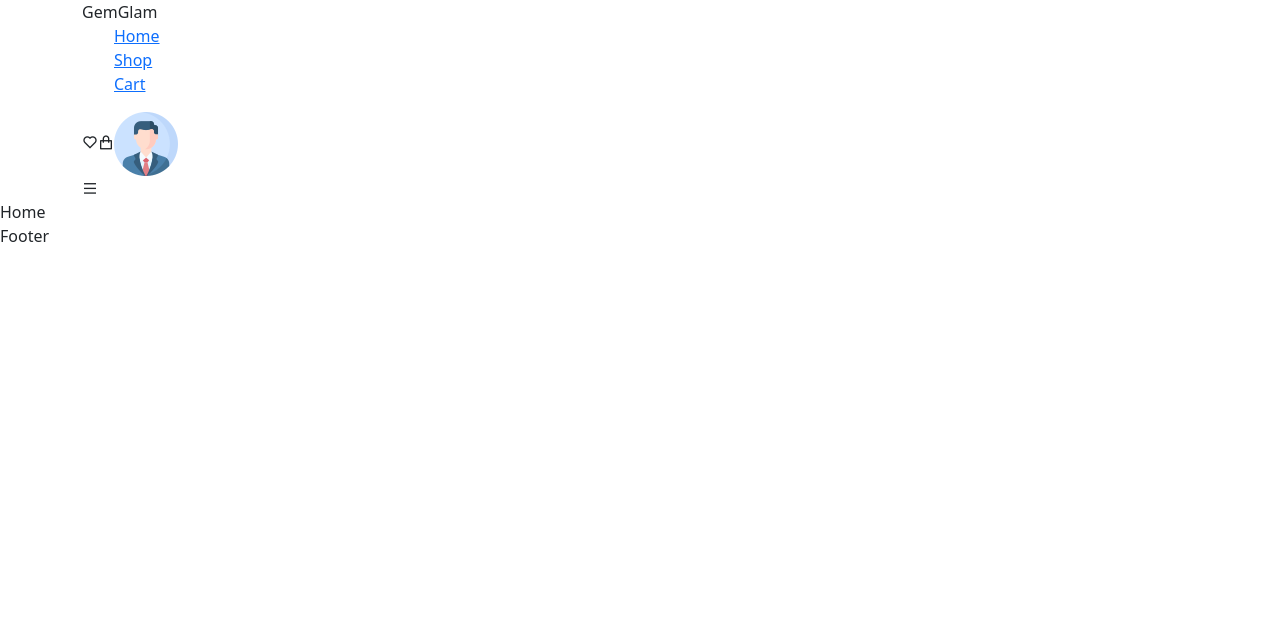
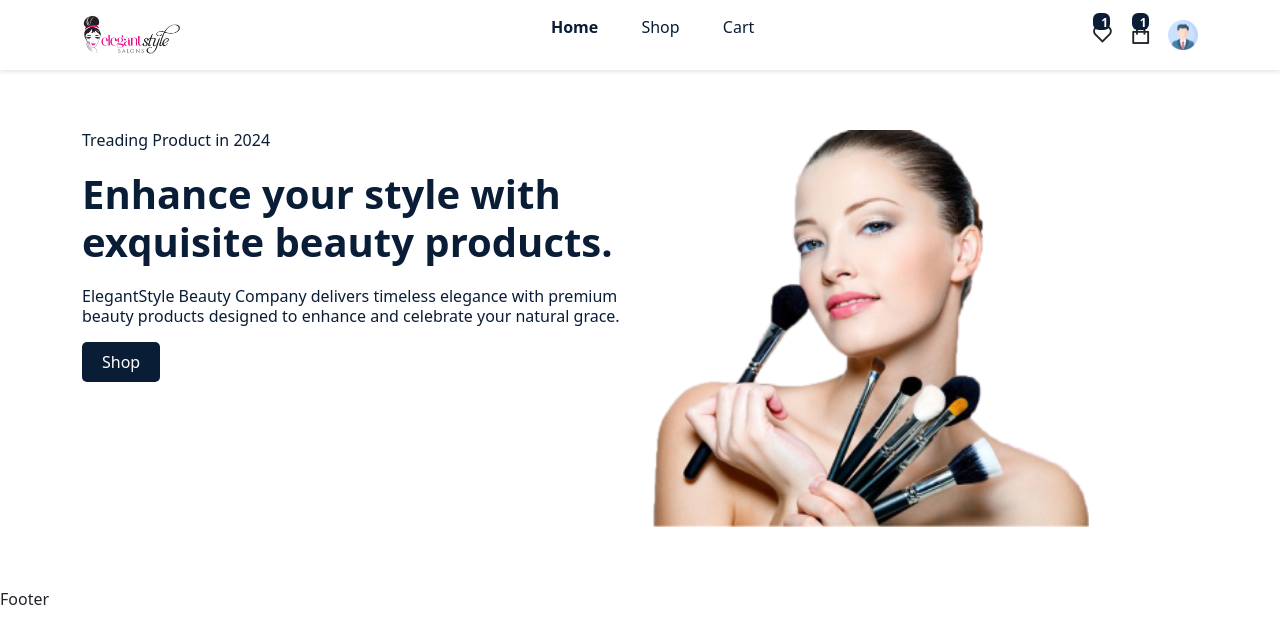
Before and after one commit to adenike005/GlamgamsBeauty, a React (Vite) app: page /home in a window 1280 px wide. Shown: the top 644 px of the page. Built offline with nearby package versions, Linux system fonts and the light colour scheme.

Commit message:
commited

```diff
--- a/package.json
+++ b/package.json
@@ -16,6 +16,7 @@
     "@phosphor-icons/react": "^2.1.7",
     "appwrite": "^15.0.0",
     "bootstrap": "^5.3.3",
+    "framer-motion": "^11.3.12",
     "react": "^18.3.1",
     "react-dom": "^18.3.1",
     "react-icons": "^5.2.1",
--- a/src/App.css
+++ b/src/App.css
@@ -12,6 +12,8 @@
   --heading-fontSize: 2rem;
   --small-text-color: #999;
   --heading-text-color: #0a1d37;
+
+  --hero-color : "#FFC0CB"
 }
 
 /* reset browser default */
@@ -54,3 +56,11 @@ a {
   text-decoration: none;
   color: unset;
 }
+
+img{
+  width: 100%;
+}
+
+Section{
+  padding: 60px 0px;
+}
--- /dev/null
+++ b/src/Component/Halmet.jsx
@@ -0,0 +1,9 @@
+import React from 'react'
+
+const Halmet = (props) => {
+    document.title = 'Gemglam -' + props.title
+  return <div className='w-100'>{props.children}</div>
+
+}
+
+export default Halmet
--- a/src/Component/Header.jsx
+++ b/src/Component/Header.jsx
@@ -2,7 +2,24 @@ import React from "react";
 import "../Styles/Header.css";
 import { Container, Row } from "reactstrap";
 import { NavLink } from "react-router-dom";
-import user from '../../public/images/usericon.png'
+import user from '/images/usericon.png';
+import Logo from '/images/logo.png';
+import { motion } from "framer-motion";
+
+const nav_link = [
+  {
+    path: 'home',
+    display: 'Home'
+  },
+  {
+    path: 'shop',
+    display: 'Shop'
+  },
+  {
+    path: 'cart',
+    display: 'Cart'
+  },
+];
 
 const Header = () => {
   return (
@@ -11,36 +28,37 @@ const Header = () => {
         <Row>
           <div className="nav_Wrapper">
             <div className="logo">
-                <span>GemGlam</span>
+              <img src={Logo} alt="Logo" />
             </div>
             <div className="navigation">
               <ul className="menu">
-                    <li className="nav_item">
-                        <NavLink to='home'>Home</NavLink>
+                {nav_link.map((item, index) => (
+                  <li className="nav_item" key={index}>
+                    <NavLink to={`/${item.path}`} className={(navClass) => navClass.isActive ? 'nav_active': ''}>{item.display}</NavLink>
                   </li>
-                    <li className="nav_item">
-                        <NavLink to='shop'>Shop</NavLink>
-                    </li>
-                    <li className="nav_item">
-                        <NavLink to='cart'>Cart</NavLink>
-                    </li>
+                ))}
               </ul>
             </div>
 
             <div className="nav_icons">
               <span className="fav_icon">
-                    <i class= 'ri-heart-line'></i>
+                <i className='ri-heart-line'></i>
+                <div className="badge">1</div>
               </span>
               <span className="cart_icon">
-                    <i class='ri-shopping-bag-line'></i>
+                <i className='ri-shopping-bag-line'></i>
+                <div className="badge">1</div>
               </span>
-                <span><img src={user} alt="logo" /></span>
+              <span>
+                <motion.img whileTap={{scale: 3.2}} src={user} alt="user" />
+              </span>
             </div>
 
             <div className="mobile_menu">
-                <span><i class='ri-menu-line'></i></span>
+              <span>
+                <i className='ri-menu-line'></i>
+              </span>
             </div>
-
           </div>
         </Row>
       </Container>
--- a/src/Pages/Home.jsx
+++ b/src/Pages/Home.jsx
@@ -1,9 +1,36 @@
 import React from 'react'
+import Halmet from '../Component/Halmet'
+import { Container, Row, Col } from 'reactstrap'
+import main from '/images/about3.png'
+import { Link } from 'react-router-dom'
+import '../Styles/Home.css'
+import { motion } from 'framer-motion'
 
 const Home = () => {
-  return (
-    <div>Home</div>
-  )
+  const year = new Date().getFullYear()
+  return<Halmet title={"Home"}>
+    <section className='hero_section'>
+     <Container>
+      <Row>
+        <Col lg='6' md='6'>
+          <div className="hero-_Content">
+            <p className="hero_Subtitle">Treading Product in {year}</p>
+            <h2>Enhance your style with exquisite beauty products.</h2>
+            <p>ElegantStyle Beauty Company delivers timeless elegance with premium beauty products designed to enhance and celebrate your natural grace.</p>
+            <motion.button whileTap={{scale: 2.2}}className="buy_btn">
+              <Link to="/shop">Shop</Link>
+            </motion.button>
+          </div>
+        </Col>
+        <Col lg='6' md='6'>
+         <div className="hero_img">
+             <img src={main} alt="hero_img" />
+         </div>
+        </Col>
+      </Row>
+     </Container>
+    </section>
+  </Halmet>
 }
 
 export default Home
--- a/src/Styles/Header.css
+++ b/src/Styles/Header.css
@@ -0,0 +1,109 @@
+.header {
+    width: 100%;
+    height: 70px;
+    display: flex;
+    align-items: center;
+    background-color: white;
+    box-shadow: 0 2px 4px rgba(0, 0, 0, 0.1);
+
+}
+
+.nav_Wrapper {
+    display: flex;
+    align-items: center;
+    justify-content: space-between;
+    width: 100%;
+    /* padding: 0 20px;  */
+}
+
+.logo {
+    display: flex;
+    align-items: center;
+    width: 100px;
+    height: 100px;
+    justify-content: center;
+}
+
+.logo img {
+    max-width: 100%;
+    max-height: 100%;
+}
+
+.menu {
+    display: flex;
+    align-items: center;
+    justify-content: center;
+    column-gap: 2.7rem;
+}
+
+.nav_item a {
+    color: var(--primary-color);
+    text-decoration: none;
+    font-size: 1rem;
+    font-family: system-ui, -apple-system, BlinkMacSystemFont, 'Segoe UI', Roboto, Oxygen, Ubuntu, Cantarell, 'Open Sans', 'Helvetica Neue', sans-serif;
+}
+
+.nav_icons {
+    display: flex;
+    align-items: center;
+    column-gap: 1rem;
+}
+
+.nav_icons span i {
+    font-size: 1.4rem;
+    cursor: pointer;
+}
+
+.nav_icons span img {
+    width: 30px;
+    height: 30px;
+    cursor: pointer;
+
+}
+
+.mobile_menu  {
+    font-size: 1.4rem;
+    color: var(--primary-color);
+    cursor: pointer;
+    display: none;
+}
+
+.mobile_menu span i{
+    font-size: 1.4rem;
+    color: var(--primary-color);
+    cursor: pointer;
+}
+
+.nav_active{
+    font-weight: 700;
+}
+
+
+.cart_icon, .fav_icon{
+    position: relative;
+}
+
+.badge{
+    position: absolute;
+    top: -15%;
+    left: 10%;
+    width: 17px;
+    height: 17px;
+    background-color: var(--primary-color);
+    content: '';
+    color: #fff;
+    display: flex;
+    justify-content: center;
+    align-items: center;
+    border-radius: 50%;
+    font-size: 0.8rem;
+    cursor: pointer;
+
+    z-index: 10;
+
+}
+
+/* Responsive Design for Mobile */
+@media (max-width: 768px) {
+
+}
--- /dev/null
+++ b/src/Styles/Home.css
@@ -0,0 +1,37 @@
+.hero_section{
+    background-color: var(--hero-color);
+}
+
+.hero_img{
+    width: 80%;
+    height: 80%;
+}
+
+.hero_section h2{
+    color: var(--primary-color);
+    margin: 20px 0px;
+    font-weight: 600;
+    font-size: 2.5rem;
+}
+
+.hero_section p{
+    font-size: 1rem;
+    line-height: 20px;
+    color: var(--primary-color);
+}
+
+.buy_btn{
+    border: none;
+    outline: none;
+    padding: 8px 20px;
+    border-radius: 5px;
+    background: var(--primary-color);
+    color: #fff;
+    cursor: pointer;
+    font-size: 1rem;
+}
+
+.buy_btn a{
+    text-decoration: none;
+    color: #fff
+}
```
Also changed, not shown: public/images/about3.png (added), 1 other file (tests, documents, lock files or other folders). Lines whose indentation alone changed are shown as unchanged.
